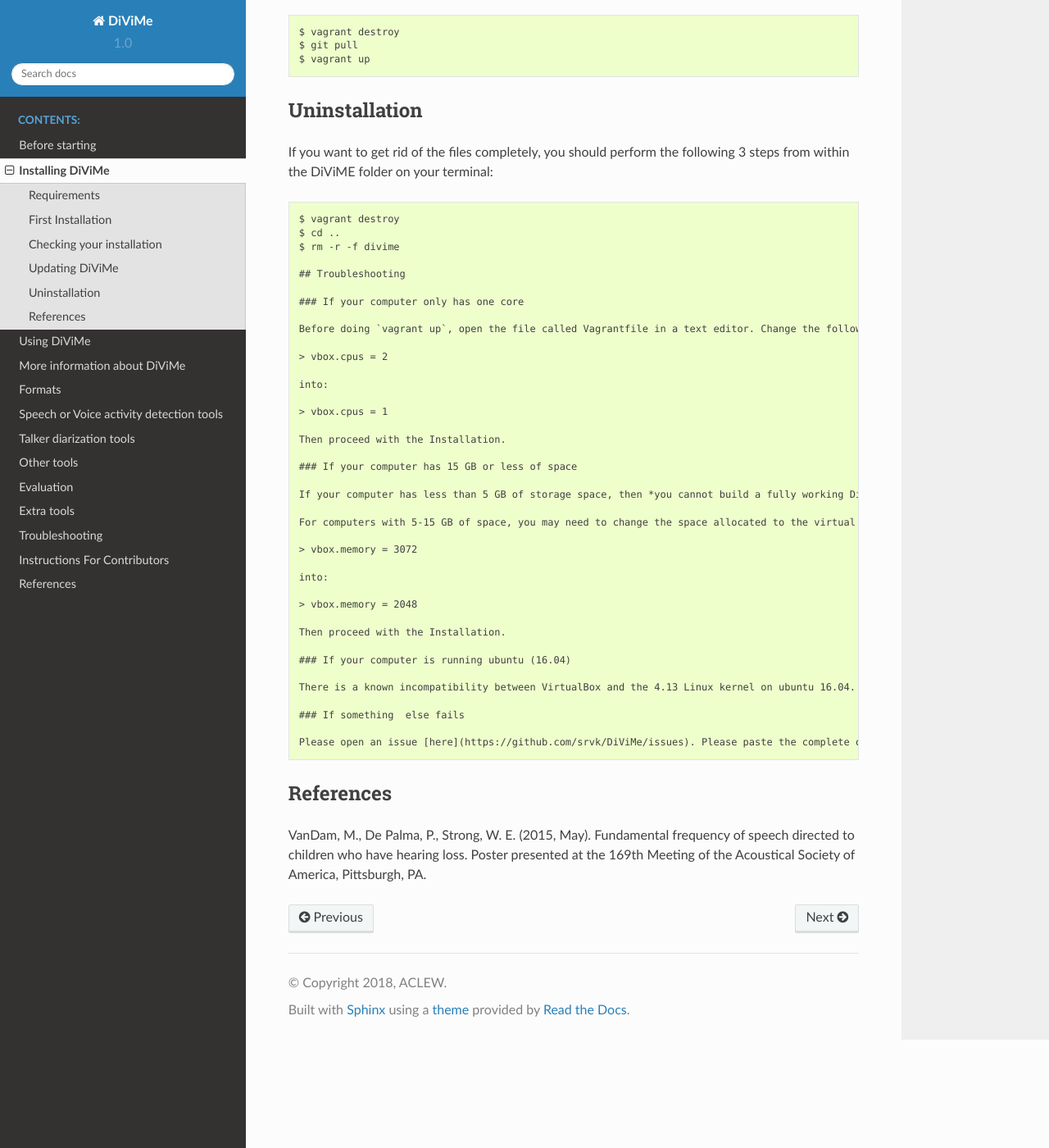
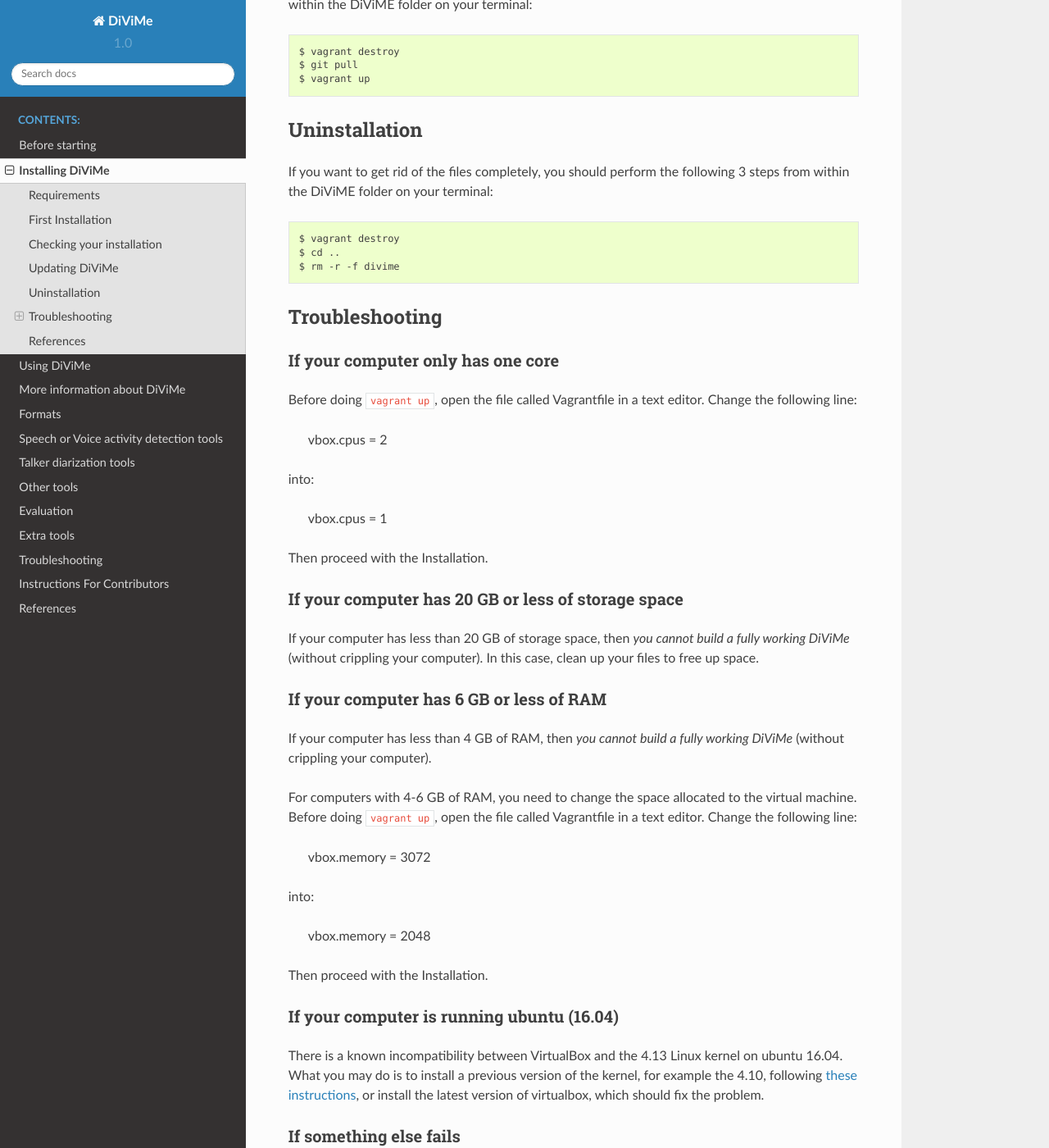
Before and after one commit to srvk/DiViMe, a Sphinx documentation site: the page built from docs/source/install.md, in a window 1280 px wide and 1400 px high, scrolled down 2119 px. Shown: the whole window at 82% size. Built offline with Sphinx 7.4.7 and the Read the Docs theme 2.0.0, drawn with Linux system fonts in a browser that asks for light colours; some of the changed text lies outside the part shown.

Commit message:
corrected requirements install

````diff
--- a/docs/source/install.md
+++ b/docs/source/install.md
@@ -4,8 +4,9 @@
 
 DiViMe can be installed in any operating system and computer with at least 1 CPU (and occupying 2GB when active). You may need to make some adaptations for known issues. Specifically, *before following the instructions under "First Installation"*, you must follow the instructions in the relevant subsection of the Troubleshooting section, at the end of this page, in the following cases:
 
-- your computer only has one core
-- your computer has 15 GB or less of space
+- your computer has only one core
+- your computer has 20 GB or less of storage space
+- your computer has 6 GB or less of RAM
 - your computer is running ubuntu (e.g., 16.04)
 
 
@@ -75,11 +76,9 @@
 ```
 
 
-
-
 ## Updating DiViMe
 
-If there is a new version of DiViMe, you will need to perform the following 3 steps from within the DiViME folder on your terminal:
+If you want to install a new release of DiViMe, you will need to perform the following 3 steps from within the DiViME folder on your terminal:
 
 
 ```
@@ -96,6 +95,7 @@
 $ vagrant destroy
 $ cd ..
 $ rm -r -f divime
+```
 
 ## Troubleshooting
 
@@ -111,11 +111,15 @@
 
 Then proceed with the Installation.
 
-### If your computer has 15 GB or less of space
+### If your computer has 20 GB or less of storage space
 
-If your computer has less than 5 GB of storage space, then *you cannot build a fully working DiViMe* (without crippling your computer).
+If your computer has less than 20 GB of storage space, then *you cannot build a fully working DiViMe* (without crippling your computer). In this case, clean up your files to free up space.
 
-For computers with 5-15 GB of space, you may need to change the space allocated to the virtual machine. Before doing `vagrant up`, open the file called Vagrantfile in a text editor. Change the following line:
+### If your computer has 6 GB or less of RAM
+
+If your computer has less than 4 GB of RAM, then *you cannot build a fully working DiViMe* (without crippling your computer).
+
+For computers with 4-6 GB of RAM, you need to change the space allocated to the virtual machine. Before doing `vagrant up`, open the file called Vagrantfile in a text editor. Change the following line:
 
 > vbox.memory = 3072
 
@@ -132,7 +136,7 @@
 ### If something  else fails
 
 Please open an issue [here](https://github.com/srvk/DiViMe/issues). Please paste the complete output there, so we can better provide you with a solution.
-```
+
 
 ## References
 
````
